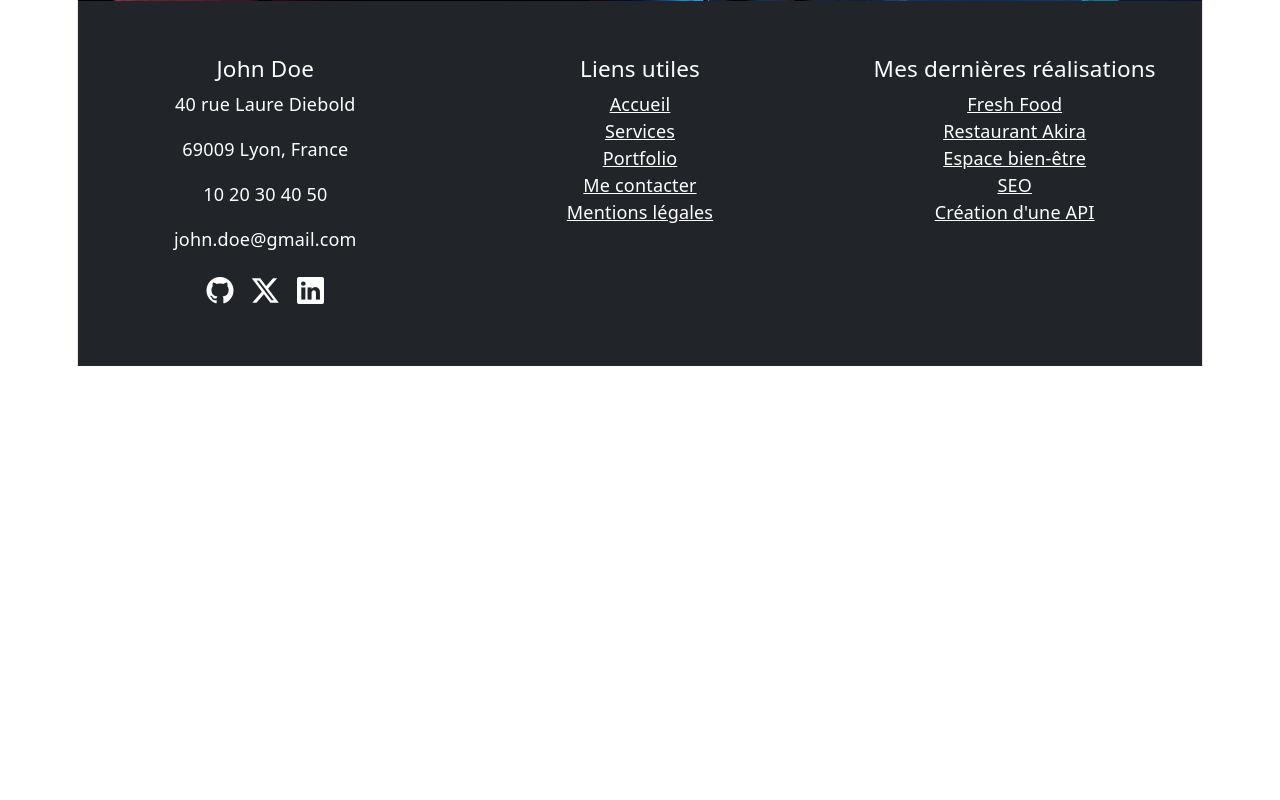
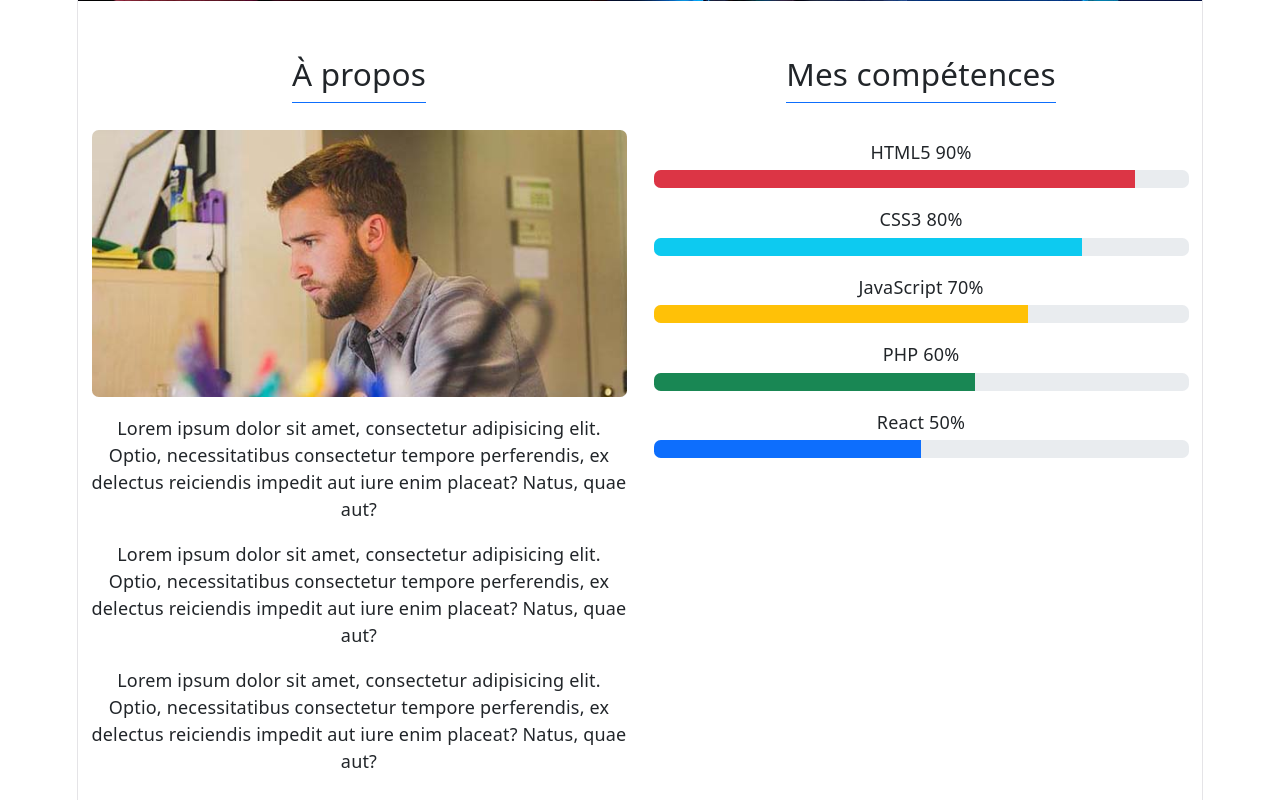
Before and after one commit to Sach0Mastro/portfolio-John-Doe, a React (Vite) app: page / in a window 1280 px wide. Shown: the part 720-1520 px from the top of the page. Before the commit the page ends 1086 px from the top, so only its background shows below. Built offline with nearby package versions, Linux system fonts and the light colour scheme.

Commit message:
ajout de la section a propos et competences

```diff
--- a/src/pages/Accueil.jsx
+++ b/src/pages/Accueil.jsx
@@ -1,4 +1,5 @@
 import heroBg from '../assets/hero-bg.jpg';
+import aboutImg from '../assets/john-doe-about.jpg';
 
 function Accueil() {
   return (
@@ -16,6 +17,51 @@ function Accueil() {
         <h2>Développeur web full stack</h2>
         <button className="btn btn-danger mt-3">En savoir plus</button>
       </section>
+
+      <section className="container py-5">
+        <div className="row">
+
+          <div className="col-md-6">
+            <h3 className="border-bottom border-primary pb-2 d-inline-block">À propos</h3>
+            <img src={aboutImg} alt="John Doe au travail" className="img-fluid rounded my-3" />
+            <p>Lorem ipsum dolor sit amet, consectetur adipisicing elit. Optio, necessitatibus consectetur tempore perferendis, ex delectus reiciendis impedit aut iure enim placeat? Natus, quae aut?</p>
+            <p>Lorem ipsum dolor sit amet, consectetur adipisicing elit. Optio, necessitatibus consectetur tempore perferendis, ex delectus reiciendis impedit aut iure enim placeat? Natus, quae aut?</p>
+            <p>Lorem ipsum dolor sit amet, consectetur adipisicing elit. Optio, necessitatibus consectetur tempore perferendis, ex delectus reiciendis impedit aut iure enim placeat? Natus, quae aut?</p>
+          </div>
+
+          <div className="col-md-6">
+            <h3 className="border-bottom border-primary pb-2 d-inline-block">Mes compétences</h3>
+
+            <div className="mt-4">
+              <p className="mb-1">HTML5 90%</p>
+              <div className="progress mb-3">
+                <div className="progress-bar bg-danger" style={{ width: '90%' }}></div>
+              </div>
+
+              <p className="mb-1">CSS3 80%</p>
+              <div className="progress mb-3">
+                <div className="progress-bar bg-info" style={{ width: '80%' }}></div>
+              </div>
+
+              <p className="mb-1">JavaScript 70%</p>
+              <div className="progress mb-3">
+                <div className="progress-bar bg-warning" style={{ width: '70%' }}></div>
+              </div>
+
+              <p className="mb-1">PHP 60%</p>
+              <div className="progress mb-3">
+                <div className="progress-bar bg-success" style={{ width: '60%' }}></div>
+              </div>
+
+              <p className="mb-1">React 50%</p>
+              <div className="progress mb-3">
+                <div className="progress-bar bg-primary" style={{ width: '50%' }}></div>
+              </div>
+            </div>
+          </div>
+
+        </div>
+      </section>
     </div>
   );
 }
```
Also changed, not shown: src/assets/john-doe-about.jpg (added).
